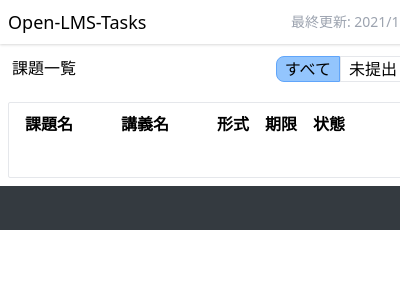
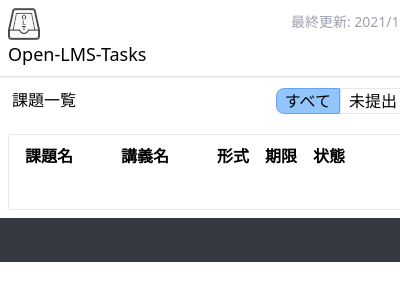
Before and after one commit to airRnot1106/Open-LMS-Tasks, a browser extension: page app/pages/popup.html in a window 400 px wide. Shown: the top 300 px of the page. Drawn offline with Linux system fonts and the light colour scheme.

Commit message:
ヘッダーにアイコンを追加

```diff
--- a/app/pages/popup.html
+++ b/app/pages/popup.html
@@ -8,10 +8,13 @@
     <title>Open-LMS-Tasks</title>
   </head>
   <body class="min-w-500 max-w-500">
-    <header>
-      <div class="shadow">
+    <header class="sticky top-0">
+      <div class="shadow bg-white">
         <div class="p-2 text-lg flex justify-between">
-          <span>Open-LMS-Tasks</span>
+          <div>
+            <img class="inline" src="../images/icon-32.png" />
+            <span>Open-LMS-Tasks</span>
+          </div>
           <span id="date" class="p-1 text-sm text-gray-400"></span>
         </div>
       </div>
```
Also changed, not shown: app/images/icon-32.png (added).
